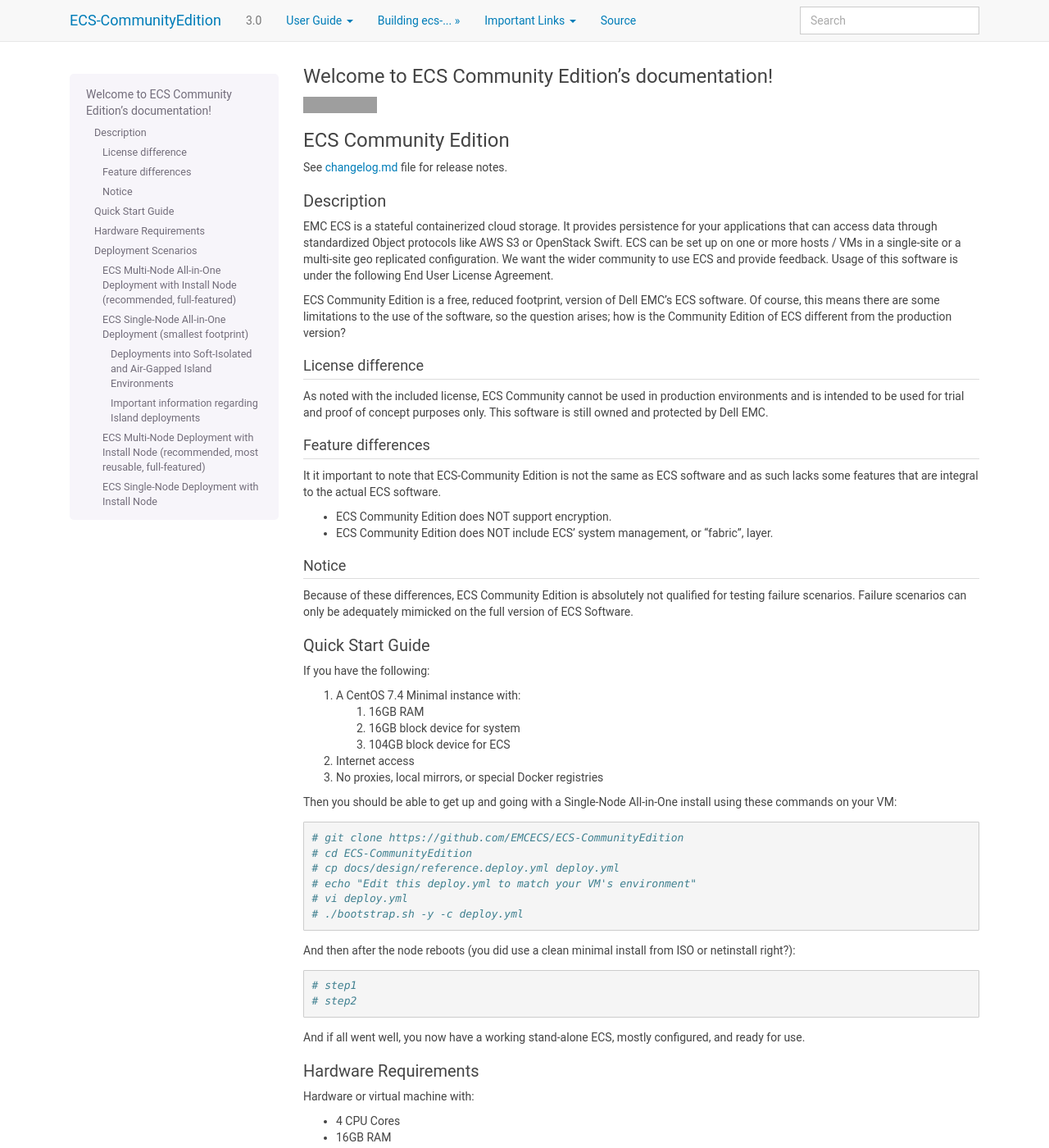
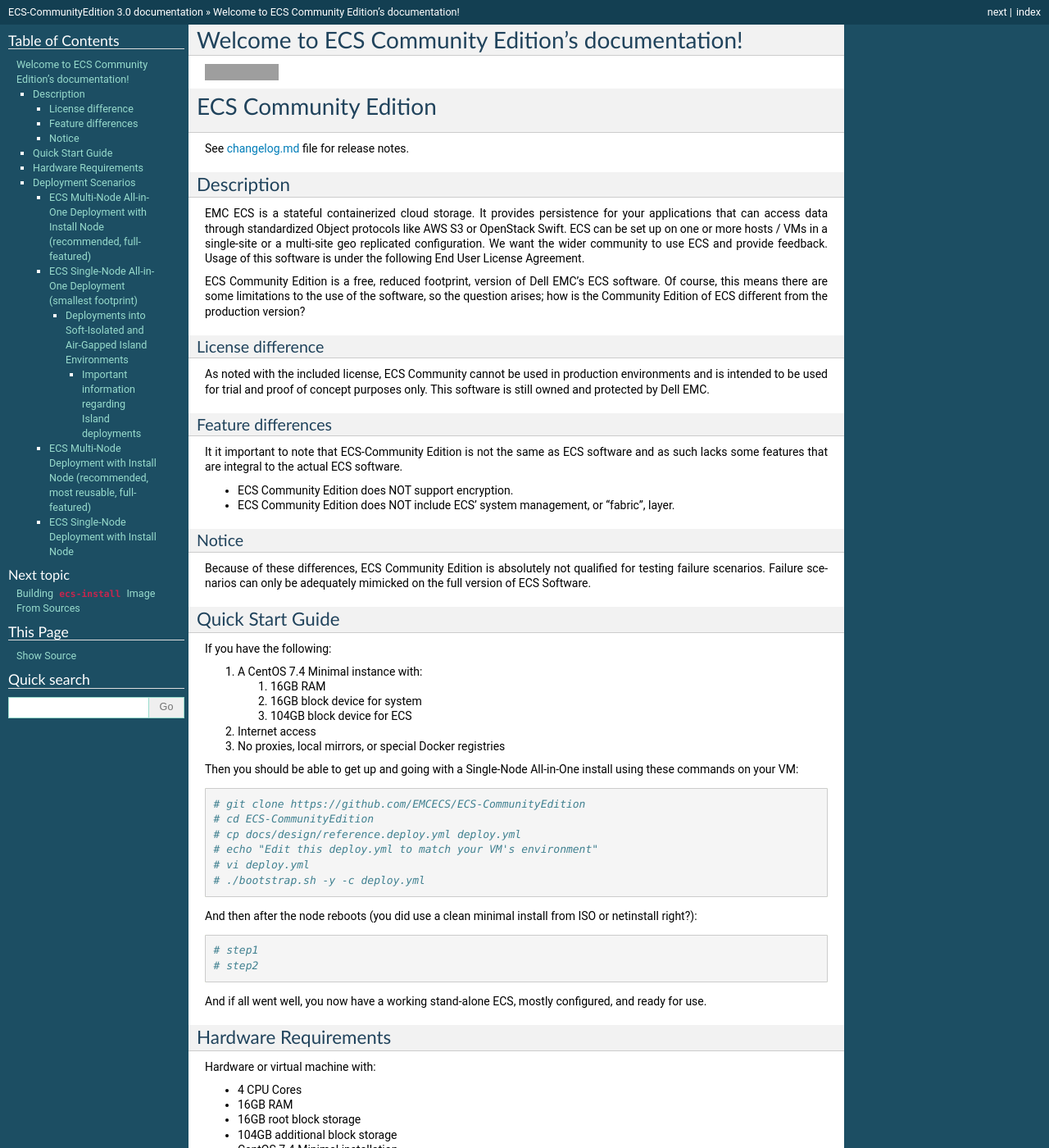
Before and after one commit to EMCECS/ECS-CommunityEdition, a Sphinx documentation site: the page built from docs/source/index.rst, in a window 1280 px wide and 1400 px high. Shown: the whole window at 82% size. Built offline with Sphinx 7.4.7, drawn with Linux system fonts in a browser that asks for light colours; nearby versions of some CDN libraries; some web fonts are replaced; library files that are not in the unit come from our copies; some of the changed text lies outside the part shown; grey boxes are pictures that could not be loaded.

Commit message:
revert to default theme -- test

```diff
--- a/docs/source/conf.py
+++ b/docs/source/conf.py
@@ -19,7 +19,7 @@
 import os
 import sys
 sys.path.insert(0, os.path.abspath('../'))
-import sphinx_bootstrap_theme
+import sphinx_rtd_theme
 
 # -- General configuration ------------------------------------------------
 
@@ -82,25 +82,25 @@
 # The theme to use for HTML and HTML Help pages.  See the documentation for
 # a list of builtin themes.
 #
-html_theme = 'bootstrap'
+html_theme = 'default'
 # html_logo = "media/Dell_EMC_logo.svg.png"
 
 # Theme options are theme-specific and customize the look and feel of a theme
 # further.  For a list of options available for each theme, see the
 # documentation.
 #
-html_theme_options = {
-#    'navbar_links': [
-#    ("Google", "http://google.com", True)
-#]
-    'navbar_pagenav': False,
-}
-html_theme_path = sphinx_bootstrap_theme.get_html_theme_path()
+# html_theme_options = {
+# #    'navbar_links': [
+# #    ("Google", "http://google.com", True)
+# #]
+#     'navbar_pagenav': False,
+# }
+#html_theme_path = sphinx_bootstrap_theme.get_html_theme_path()
 
 # Add sidebar to display toc
-html_sidebars = {
-    '**': ['localtoc.html']
-}
+# html_sidebars = {
+#     '**': ['localtoc.html']
+# }
 
 # Add any paths that contain custom static files (such as style sheets) here,
 # relative to this directory. They are copied after the builtin static files,
```
